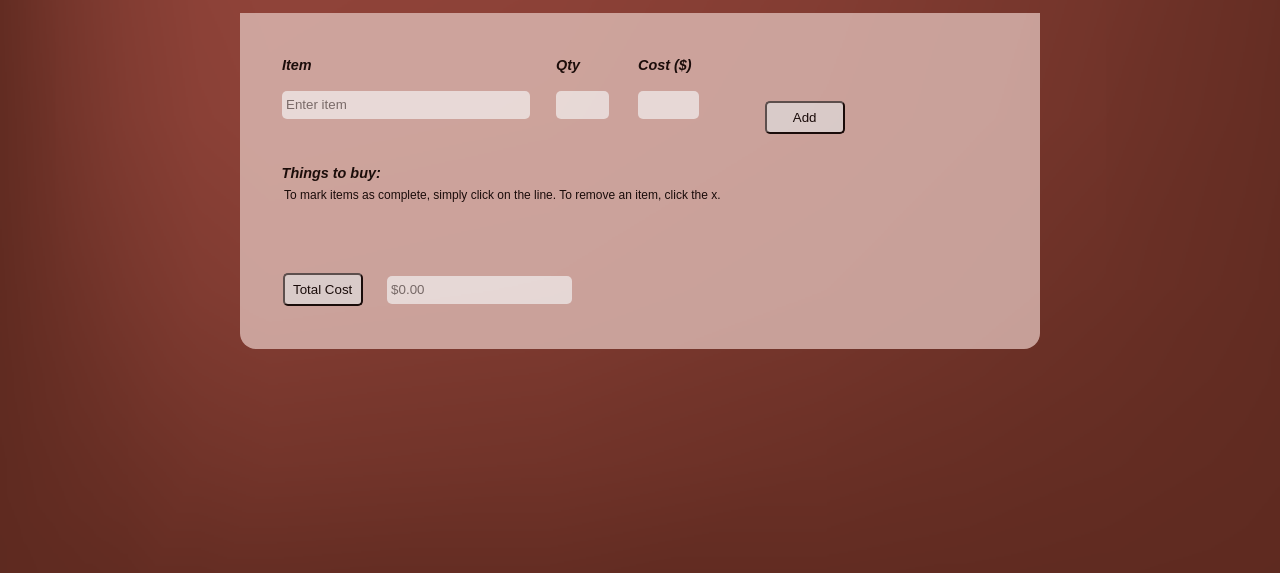
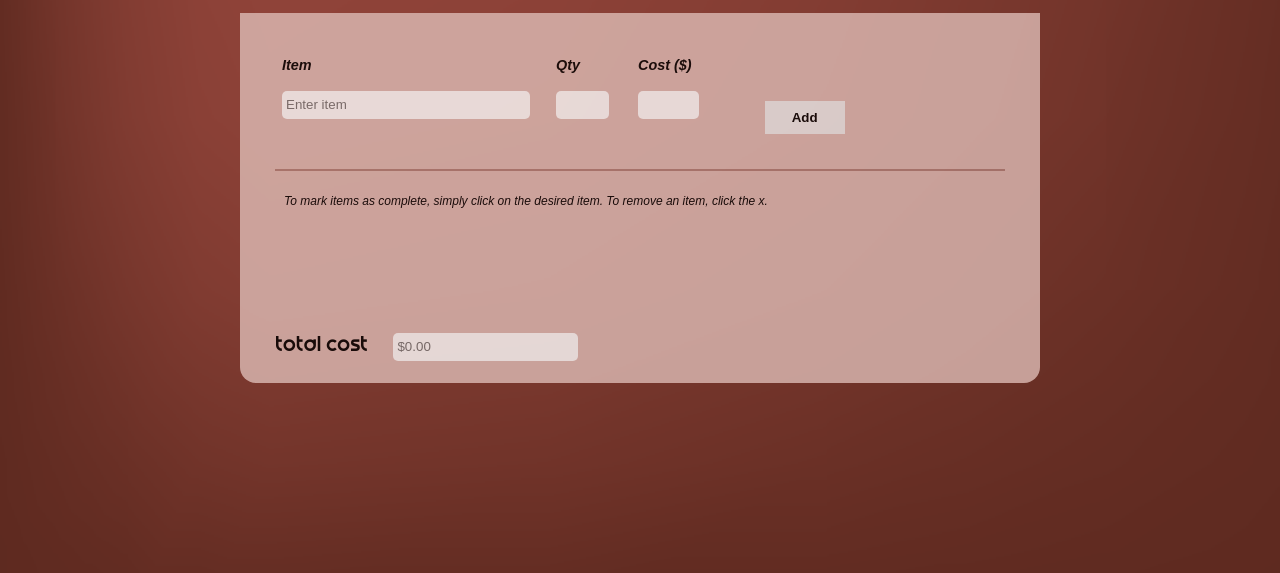
Before and after one commit to toddchannick/shopping-list, a plain HTML site: page index.html in a window 1280 px wide. Shown: the part 181-754 px from the top of the page. Drawn offline with nearby package versions, Linux system fonts and the light colour scheme.

Commit message:
made some style changes

```diff
--- a/css/style.css
+++ b/css/style.css
@@ -30,8 +30,6 @@ ol, ul {
   -webkit-margin-start: 0px;
   -webkit-margin-end: 0px;
   }
-
-
 
 
 html {
@@ -127,7 +125,6 @@ body {
   opacity:.8;
 }
 
-
 .content-top {
   width:90%;
   max-height:100px;
@@ -175,12 +172,33 @@ body {
   width:4em;
 }
 
-.main-content button {
+#addbutton {
+  border:0;
   margin-left:2em;
+  font-weight:600;
   margin-top:4.2em;
   width:6em;
   height:2.5em;
-  border-radius:5px;
+}
+
+#addbutton:hover {
+  border:0;
+  color:white;
+  background-color:#f6330f;
+  margin-left:2em;
+  font-weight:800;
+  margin-top:4.2em;
+  width:6em;
+  height:2.5em;
+}
+
+#middle-line {
+  width:95%;
+  margin-top:2em;
+  height:.1em;
+  background-color:#A47269;
+  opacity:.8;
+  border:0 none;
 }
 
 
@@ -203,12 +221,14 @@ input {
 }
 
 #explain {
-  margin-top:-1.5em;
+  font-style:italic;
+  margin-top:-.5em;
   margin-left:.2em;
   font-size:9pt;
 }
 
 .listitem {
+  cursor:pointer;
   margin-left:1.5em;
   font-size:.9em;
   font-weight:200;
@@ -219,7 +239,6 @@ input {
   font-size:.9em;
   font-weight:200;
   text-decoration:line-through;
-  color:#DDD;
 }
 
 
@@ -304,6 +323,9 @@ a {
 }
 
 #totalcost {
+  margin-top:5em;
+  margin-left:1em;
+  font-family:titlefont;
   font-size:10pt;
   padding:.5em;
   border-radius:5px;
@@ -312,7 +334,3 @@ a {
 ul li {
   padding:0;
 }
-
-#total-button {
-  text-align:center;
-}
--- a/index.html
+++ b/index.html
@@ -57,17 +57,18 @@
 
     <button id ="addbutton">Add</button>
 
+    <hr id="middle-line">
+
     <div class="content-middle">
-      <h2>Things to buy:</h2>
-      <p id="explain">To mark items as complete, simply click on the line. To remove an item, click the x.</p>
+      <p id="explain">To mark items as complete, simply click on the desired item. To remove an item, click the x.</p>
       <ul class="shoppinglist">
 
       </ul>
     </div>
 
     <div class="content-bottom">
-      <button id="totalcost">Total Cost</button>
-      <input name="total" id="total" placeholder="$0.00" readonly/>
+      <div id="totalcost">Total Cost
+      <input name="total" id="total" placeholder="$0.00" readonly/></div>
     </div>
 
   </div>
```
